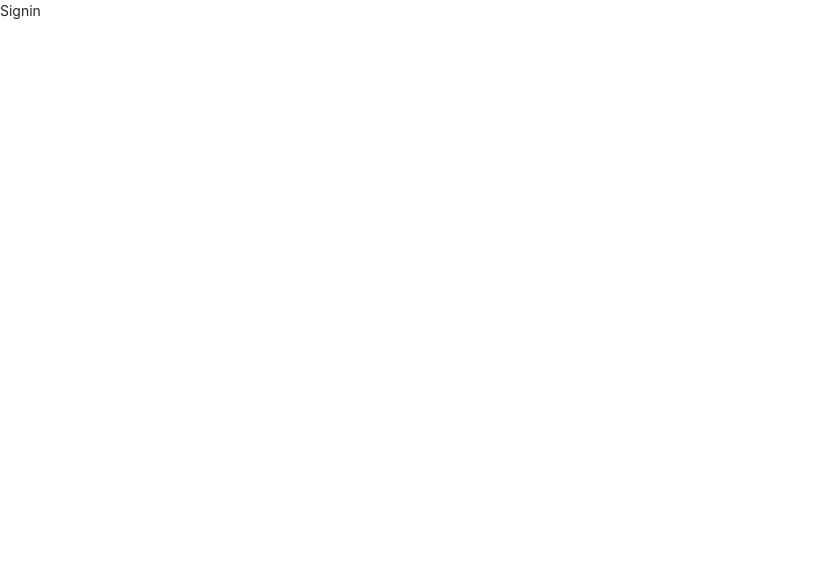
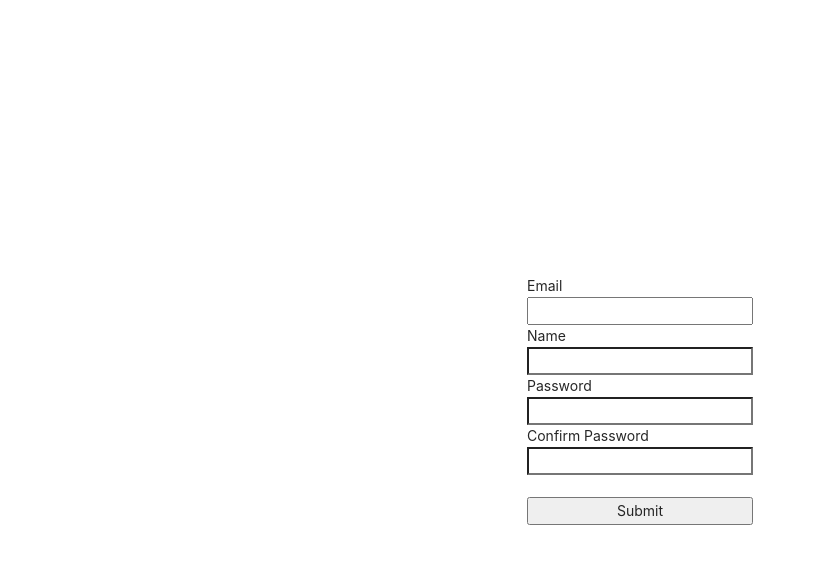
Before and after one commit to naaaaky/boiler-plate, a React (Create React App) app in the folder client/: page /register in a window 1280 px wide. Shown: the top 564 px of the page, without its empty margins (0-815 px from the left). Built offline with nearby package versions, Linux system fonts and the light colour scheme.

Commit message:
signup page

```diff
--- a/client/src/_actions/types.js
+++ b/client/src/_actions/types.js
@@ -1,2 +1,3 @@
 // ACTION의 type만 관리하는 file
 export const LOGIN_USER = 'login_user';
+export const REGISTER_USER = 'register_user';
--- a/client/src/_actions/user_action.js
+++ b/client/src/_actions/user_action.js
@@ -1,5 +1,5 @@
 import axios from 'axios';
-import { LOGIN_USER } from './types';
+import { LOGIN_USER, REGISTER_USER } from './types';
 
 export function loginUser(param) {
   // console.log(param);
@@ -11,3 +11,13 @@ export function loginUser(param) {
     payload: req,
   };
 }
+
+export function registerUser(param) {
+  const req = axios.post('http://localhost:5000/api/users/register', param).then(res => res.data);
+
+  return {
+    type:REGISTER_USER,
+    payload: req,
+
+  };
+}
--- a/client/src/_reducer/user_reducer.js
+++ b/client/src/_reducer/user_reducer.js
@@ -1,4 +1,4 @@
-import { LOGIN_USER } from '../_actions/types';
+import { LOGIN_USER, REGISTER_USER } from '../_actions/types';
 
 export default function (state = {}, action) {
   //첫번째 인자는 이전 state
@@ -8,6 +8,8 @@ export default function (state = {}, action) {
   switch (action.type) {
     case LOGIN_USER:
       return { ...state, loginSuccess: action.payload };
+    case REGISTER_USER:
+      return { ...state, register: action.payload };
     default:
       return state;
   }
--- a/client/src/components/views/RegisterPage/RegisterPage.js
+++ b/client/src/components/views/RegisterPage/RegisterPage.js
@@ -1,7 +1,56 @@
-import React from 'react';
+import React, { useState } from 'react';
+import { useDispatch } from 'react-redux';
+import { registerUser } from '../../../_actions/user_action';
 
-function RegisterPage() {
-  return <div>Signin</div>;
+function RegisterPage(props) {
+  const dispatch = useDispatch();
+
+  const [email, setEmail] = useState('');
+  const [name, setName] = useState('');
+  const [pwd, setPwd] = useState('');
+  const [confirmPwd, setConfirmPwd] = useState('');
+
+  const onSubmit = (event) => {
+    event.preventDefault(); //리렌더링 방지
+
+    if (pwd !== confirmPwd) {
+      alert('비밀번호가 일치하지 않습니다.');
+      return;
+    }
+
+    const param = {
+      email: email,
+      name: name,
+      password: pwd,
+    };
+
+    //redux-promise와 redux-thunk module 때문에 dispatch에서 function과 promise사용이 가능하다.
+    dispatch(registerUser(param)).then(res => {
+      if(res.payload.success) {
+        alert('회원가입이 완료되었습니다.');
+        props.history.push('/login');
+      } else {
+        alert('회원가입에 실패하였습니다.');
+      }
+    });
+  };
+
+  return (
+    <div style={{ display: 'flex', justifyContent: 'center', alignItems: 'center', width: '100%', height: '100vh' }}>
+      <form style={{ display: 'flex', flexDirection: 'column' }} onSubmit={onSubmit}>
+        <label>Email</label>
+        <input type="email" value={email} onChange={(e) => setEmail(e.currentTarget.value)} />
+        <label>Name </label>
+        <input type="text" value={name} onChange={(e) => setName(e.currentTarget.value)} />
+        <label>Password</label>
+        <input type="password" value={pwd} onChange={(e) => setPwd(e.currentTarget.value)} />
+        <label>Confirm Password</label>
+        <input type="password" value={confirmPwd} onChange={(e) => setConfirmPwd(e.currentTarget.value)} />
+        <br />
+        <button>Submit</button>
+      </form>
+    </div>
+  );
 }
 
 export default RegisterPage;
```
